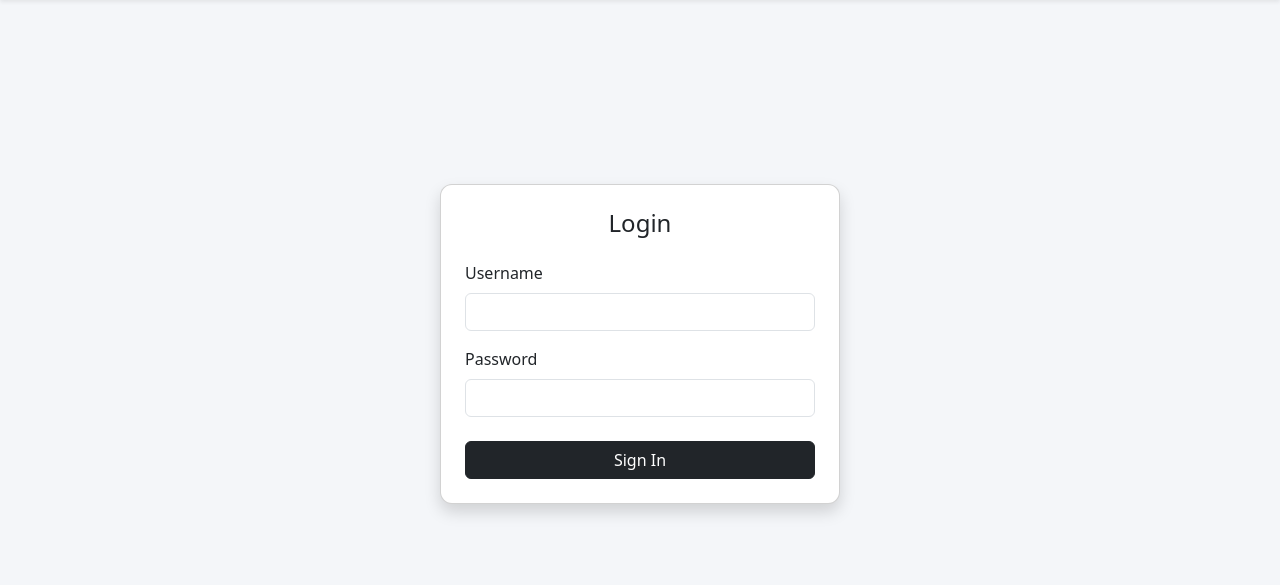
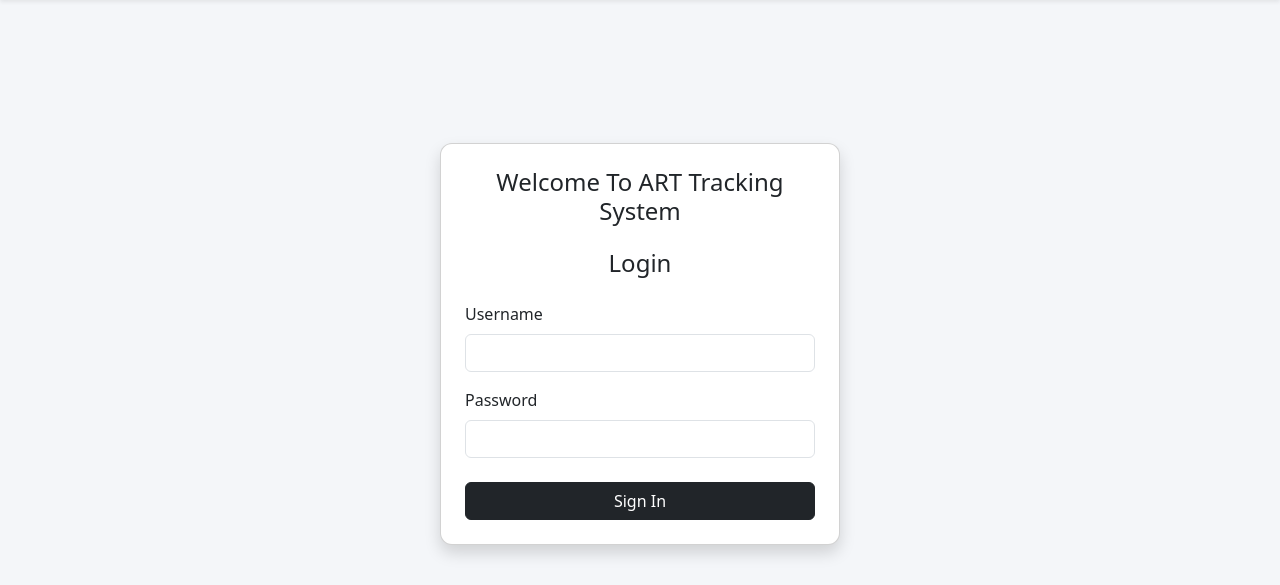
Before and after one commit to sparklweb1988/TreatmentTracker, a Django app: page / in a window 1280 px wide. Shown: the part 56-641 px from the top of the page. Run offline with Django 5.2, Linux system fonts and the light colour scheme.

Commit message:
Update signin.html

```diff
--- a/templates/signin.html
+++ b/templates/signin.html
@@ -18,6 +18,7 @@
 <div class="container login-wrapper d-flex justify-content-center align-items-center">
     <div class="card shadow login-card">
         <div class="card-body p-4">
+            <h4 class="text-center mb-4">Welcome To ART Tracking System </h4>
 
             <h4 class="text-center mb-4">Login</h4>
 
```
